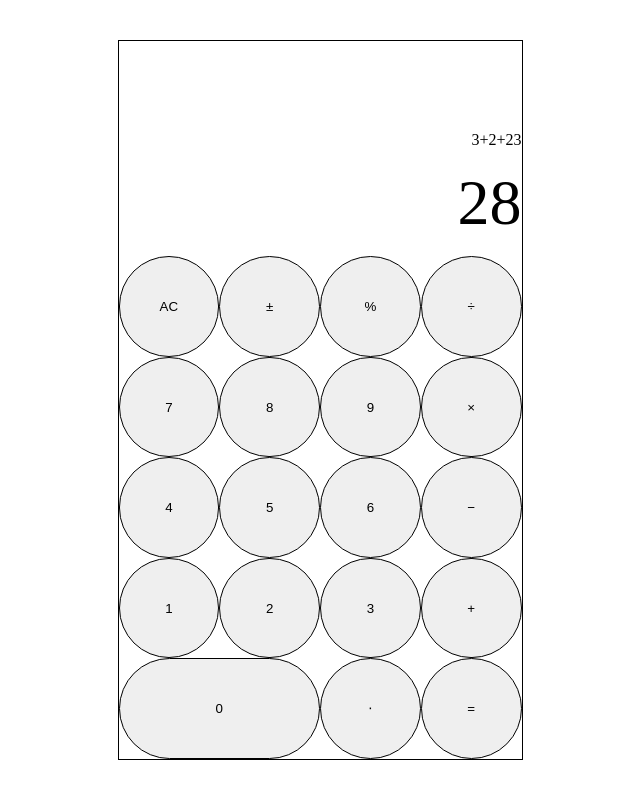
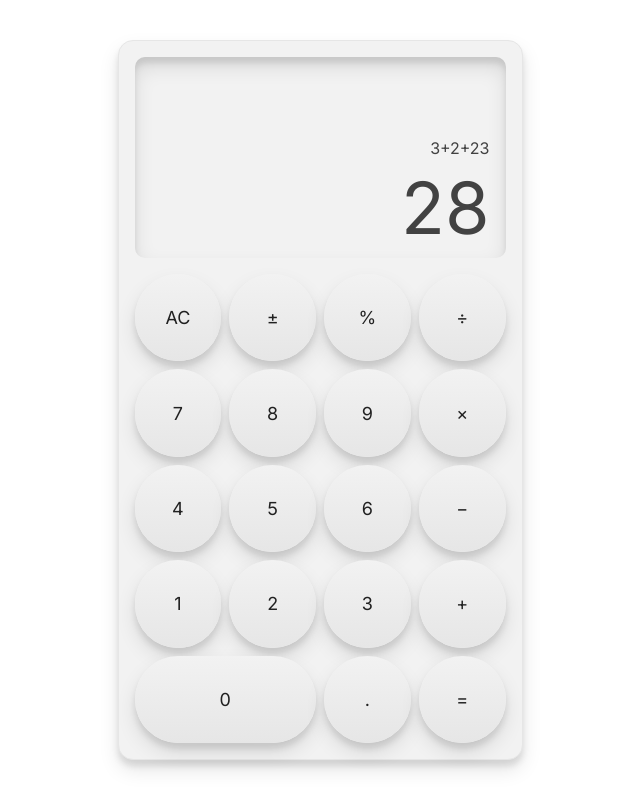
Before and after one commit to taewookim02/calculator, a plain HTML site: page index.html in a window 1280 px wide. Shown: the whole page, without its empty margins (320-960 px from the left). Drawn offline with Linux system fonts and the light colour scheme.

Commit message:
Add neumorphism styling

```diff
--- a/index.html
+++ b/index.html
@@ -6,6 +6,9 @@
   <meta http-equiv="X-UA-Compatible" content="IE=edge">
   <meta name="viewport" content="width=device-width, initial-scale=1.0">
   <title>Calculator</title>
+  <link rel="preconnect" href="https://fonts.googleapis.com">
+  <link rel="preconnect" href="https://fonts.gstatic.com" crossorigin>
+  <link href="https://fonts.googleapis.com/css2?family=Inter&display=swap" rel="stylesheet">
   <link rel="stylesheet" href="style.css">
   <script defer src="main.js"></script>
 </head>
@@ -34,7 +37,7 @@
       <button class="button">3</button>
       <button class="button">&plus;</button>
       <button class="button button--long">0</button>
-      <button class="button">&sdot;</button>
+      <button class="button">.</button>
       <button class="button">&equals;</button>
 
     </div>
--- a/style.css
+++ b/style.css
@@ -2,6 +2,11 @@
   padding: 0;
   margin: 0;
   box-sizing: border-box;
+}
+
+html {
+  font-family: "Inter", sans-serif;
+  color: #424242;
 }
 
 body {
@@ -11,34 +16,72 @@ body {
   justify-content: center;
 }
 
+.button,
+.container {
+  box-shadow: 0 10px 20px rgba(0, 0, 0, 0.1), 0 6px 6px rgba(0, 0, 0, 0.1);
+  transition: all 0.2s ease-in-out;
+}
+
 .container {
   height: 720px;
   width: 405px;
-  border: 1px solid black;
+  border: 1px solid #e6e6e6;
   display: flex;
   flex-direction: column;
+  padding: 16px;
+  background-color: #f2f2f2;
+
+  gap: 16px;
+  border-radius: 15px;
+}
+
+.button {
+  font-family: inherit;
+  border-radius: 5000px;
+  border: none;
+  font-size: 18px;
+  color: #212121;
+  background: linear-gradient(to bottom, #f2f2f2, #e6e6e6);
+}
+
+.button:hover,
+.button:active {
+  box-shadow: inset 0 10px 20px rgba(0, 0, 0, 0.2),
+    inset 0 6px 6px rgba(0, 0, 0, 0.2);
+}
+
+.button:focus {
+  box-shadow: inset 0 10px 20px rgba(0, 0, 0, 0.2),
+    inset 6px 6px rgba(0, 0, 0, 0.2);
+  outline: none;
 }
 
 .display {
   flex-basis: 30%;
   display: flex;
   flex-direction: column;
+  box-shadow: inset 0 10px 20px rgba(0, 0, 0, 0.1),
+    inset 0 6px 6px rgba(0, 0, 0, 0.1);
+  border-radius: 10px;
 }
 
 .display__history,
 .display__value {
+  color: #424242;
   flex-basis: 50%;
   display: flex;
   align-items: center;
   justify-content: flex-end;
+  padding-right: 16px;
 }
 
 .display__value {
-  font-size: 64px;
+  font-size: 72px;
 }
 
 .display__history {
   align-items: flex-end;
+  font-size: 16px;
 }
 
 .buttons {
@@ -46,13 +89,9 @@ body {
   display: grid;
   grid-template-columns: repeat(4, 1fr);
   grid-template-rows: repeat(5, 1fr);
+  gap: 8px;
 }
 
 .button--long {
   grid-column: 1 / span 2;
 }
-
-.button {
-  border-radius: 5000px;
-  border: 1px solid black;
-}
```
